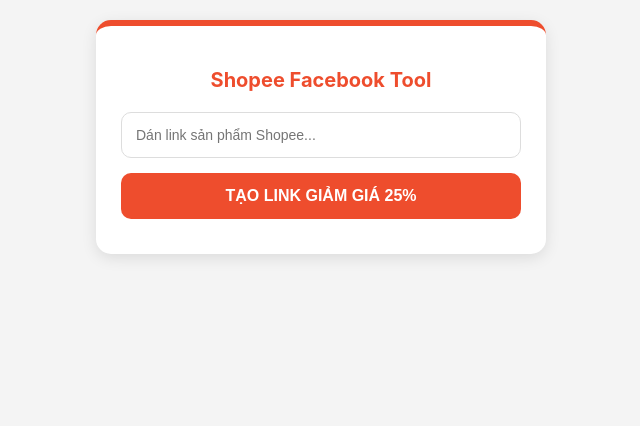
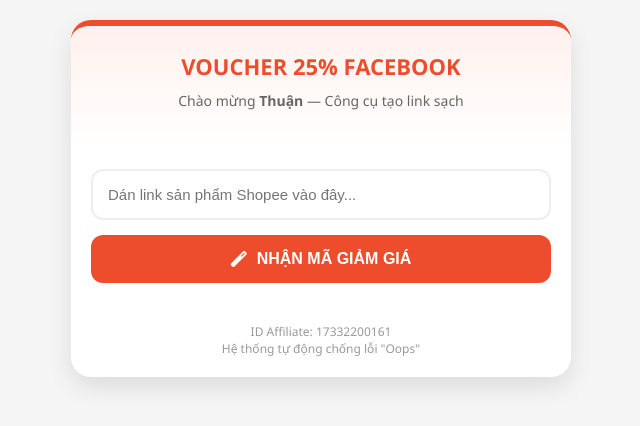
Before and after one commit to thuangeminipro-byte/shopee, a plain HTML site: page index.html in a window 1280 px wide. Shown: the whole page, without its empty margins (319-959 px from the left). Drawn offline with Linux system fonts and the light colour scheme.

Commit message:
Update index.html

```diff
--- a/index.html
+++ b/index.html
@@ -2,40 +2,136 @@
 <html lang="vi">
 <head>
     <meta charset="UTF-8">
-    <meta name="viewport" content="width=device-width, initial-scale=1.0">
-    <title>Săn Voucher Shopee 25%</title>
+    <meta name="viewport" content="width=device-width, initial-scale=1, maximum-scale=1, user-scalable=no">
+    <title id="pageTitle">Săn deal mã giảm giá Shopee - Thuận</title>
+    <link href="https://cdnjs.cloudflare.com/ajax/libs/font-awesome/6.0.0/css/all.min.css" rel="stylesheet">
     <style>
-        body { font-family: -apple-system, sans-serif; background: #f4f4f4; display: flex; justify-content: center; padding: 20px; margin: 0; }
-        .card { background: white; border-radius: 15px; padding: 25px; width: 100%; max-width: 400px; box-shadow: 0 4px 15px rgba(0,0,0,0.1); border-top: 6px solid #ee4d2d; }
-        h2 { color: #ee4d2d; text-align: center; font-size: 20px; margin-bottom: 20px; }
-        input { width: 100%; padding: 14px; border: 1px solid #ddd; border-radius: 10px; box-sizing: border-box; margin-bottom: 15px; font-size: 14px; }
-        button { width: 100%; padding: 14px; border: none; border-radius: 10px; cursor: pointer; font-weight: bold; font-size: 16px; margin-bottom: 10px; transition: 0.2s; }
-        .btn-convert { background: #ee4d2d; color: white; }
-        .btn-copy { background: #27ae60; color: white; display: none; }
-        .result-box { display: none; border: 1px dashed #ee4d2d; padding: 15px; border-radius: 10px; margin-top: 15px; word-break: break-all; background: #fff5f1; font-size: 13px; line-height: 1.5; }
+        :root {
+            --primary: #ee4d2d;
+            --primary-dark: #d73211;
+            --bg: #f5f5f5;
+            --white: #ffffff;
+        }
+        body {
+            font-family: 'Segoe UI', Tahoma, Geneva, Verdana, sans-serif;
+            background-color: var(--bg);
+            margin: 0; padding: 20px;
+            display: flex; justify-content: center;
+        }
+        .container {
+            width: 100%; max-width: 500px;
+            background: var(--white);
+            border-radius: 20px;
+            box-shadow: 0 10px 25px rgba(0,0,0,0.1);
+            overflow: hidden;
+            border-top: 6px solid var(--primary);
+        }
+        .header {
+            padding: 25px; text-align: center;
+            background: linear-gradient(to bottom, #fff1ed, #ffffff);
+        }
+        .header h1 { color: var(--primary); margin: 0; font-size: 22px; }
+        .header p { color: #666; margin-top: 10px; font-size: 14px; }
+        .content { padding: 20px; }
+        input {
+            width: 100%; padding: 15px;
+            border: 2px solid #eee; border-radius: 12px;
+            box-sizing: border-box; outline: none;
+            font-size: 15px; transition: 0.3s;
+        }
+        input:focus { border-color: var(--primary); }
+        .btn-primary {
+            width: 100%; background: var(--primary);
+            color: white; border: none;
+            padding: 15px; border-radius: 12px;
+            font-weight: bold; font-size: 16px;
+            margin-top: 15px; cursor: pointer;
+            display: flex; align-items: center; justify-content: center; gap: 10px;
+        }
+        .btn-primary:active { transform: scale(0.98); }
+        .result-card {
+            display: none; margin-top: 20px;
+            padding: 15px; background: #fff5f1;
+            border: 1px dashed var(--primary);
+            border-radius: 12px; word-break: break-all;
+        }
+        .result-card.show { display: block; animation: fadeIn 0.5s; }
+        .final-link { color: #333; font-size: 13px; display: block; margin-bottom: 10px; }
+        .btn-copy {
+            background: #2ecc71; color: white; border: none;
+            padding: 10px; border-radius: 8px;
+            width: 100%; cursor: pointer; font-weight: bold;
+        }
+        .footer {
+            text-align: center; padding: 20px;
+            font-size: 12px; color: #999;
+        }
+        @keyframes fadeIn { from { opacity: 0; transform: translateY(10px); } to { opacity: 1; transform: translateY(0); } }
     </style>
 </head>
 <body>
-<div class="card">
-    <h2>Shopee Facebook Tool</h2>
-    <input type="text" id="linkInput" placeholder="Dán link sản phẩm Shopee...">
-    <button class="btn-convert" onclick="convert()">TẠO LINK GIẢM GIÁ 25%</button>
-    <div id="res" class="result-box"><strong>Link đã chuyển đổi:</strong><br><span id="out"></span></div>
-    <button id="cp" class="btn-copy" onclick="copy()">SAO CHÉP LINK</button>
+
+<div class="container">
+    <div class="header">
+        <h1 id="pageHeading">VOUCHER 25% FACEBOOK</h1>
+        <p>Chào mừng <strong>Thuận</strong> — Công cụ tạo link sạch</p>
+    </div>
+
+    <div class="content">
+        <input type="text" id="linkInput" placeholder="Dán link sản phẩm Shopee vào đây...">
+        <button class="btn-primary" onclick="processLink()">
+            <i class="fas fa-magic"></i> NHẬN MÃ GIẢM GIÁ
+        </button>
+
+        <div id="resultArea" class="result-card">
+            <span style="color: #ee4d2d; font-weight: bold; font-size: 12px;">LINK ĐÃ CHUYỂN ĐỔI:</span>
+            <span id="finalLink" class="final-link"></span>
+            <button class="btn-copy" onclick="copyLink()">
+                <i class="fas fa-copy"></i> SAO CHÉP LINK
+            </button>
+        </div>
+    </div>
+
+    <div class="footer">
+        ID Affiliate: 17332200161<br>
+        Hệ thống tự động chống lỗi "Oops"
+    </div>
 </div>
+
 <script>
-    function convert() {
-        const url = document.getElementById('linkInput').value.trim();
-        if(!url.includes('shopee.vn') && !url.includes('shp.ee')) return alert('Link không đúng!');
-        const final = `https://s.shopee.vn/an_redir?origin_link=${encodeURIComponent(url)}&affiliate_id=17332200161&sub_id=FB_Voucher&deep_and_deferred=1`;
-        document.getElementById('out').innerText = final;
-        document.getElementById('res').style.display = 'block';
-        document.getElementById('cp').style.display = 'block';
+    function processLink() {
+        let rawUrl = document.getElementById('linkInput').value.trim();
+        if (!rawUrl) {
+            alert("Bạn hãy dán link Shopee vào nhé!");
+            return;
+        }
+
+        // Bước 1: Loại bỏ các mã theo dõi rác để tránh lỗi Oops
+        let cleanUrl = rawUrl.split('?')[0];
+
+        // Bước 2: Gắn ID của Thuận
+        const myId = "17332200161";
+
+        // Bước 3: Tạo link cấu trúc an_redir chuẩn nhất hiện nay
+        const encoded = encodeURIComponent(cleanUrl);
+        const final = `https://s.shopee.vn/an_redir?origin_link=${encoded}&affiliate_id=${myId}&sub_id=FB_Voucher&deep_and_deferred=1`;
+
+        // Bước 4: Hiển thị
+        document.getElementById('finalLink').innerText = final;
+        document.getElementById('resultArea').classList.add('show');
     }
-    function copy() {
-        navigator.clipboard.writeText(document.getElementById('out').innerText);
-        alert('Đã chép! Giờ hãy dán vào Facebook.');
+
+    function copyLink() {
+        const text = document.getElementById('finalLink').innerText;
+        const elem = document.createElement('textarea');
+        elem.value = text;
+        document.body.appendChild(elem);
+        elem.select();
+        document.execCommand('copy');
+        document.body.removeChild(elem);
+        alert("Đã sao chép! Hãy dán vào Facebook để mã sáng lên.");
     }
 </script>
+
 </body>
 </html>
```
